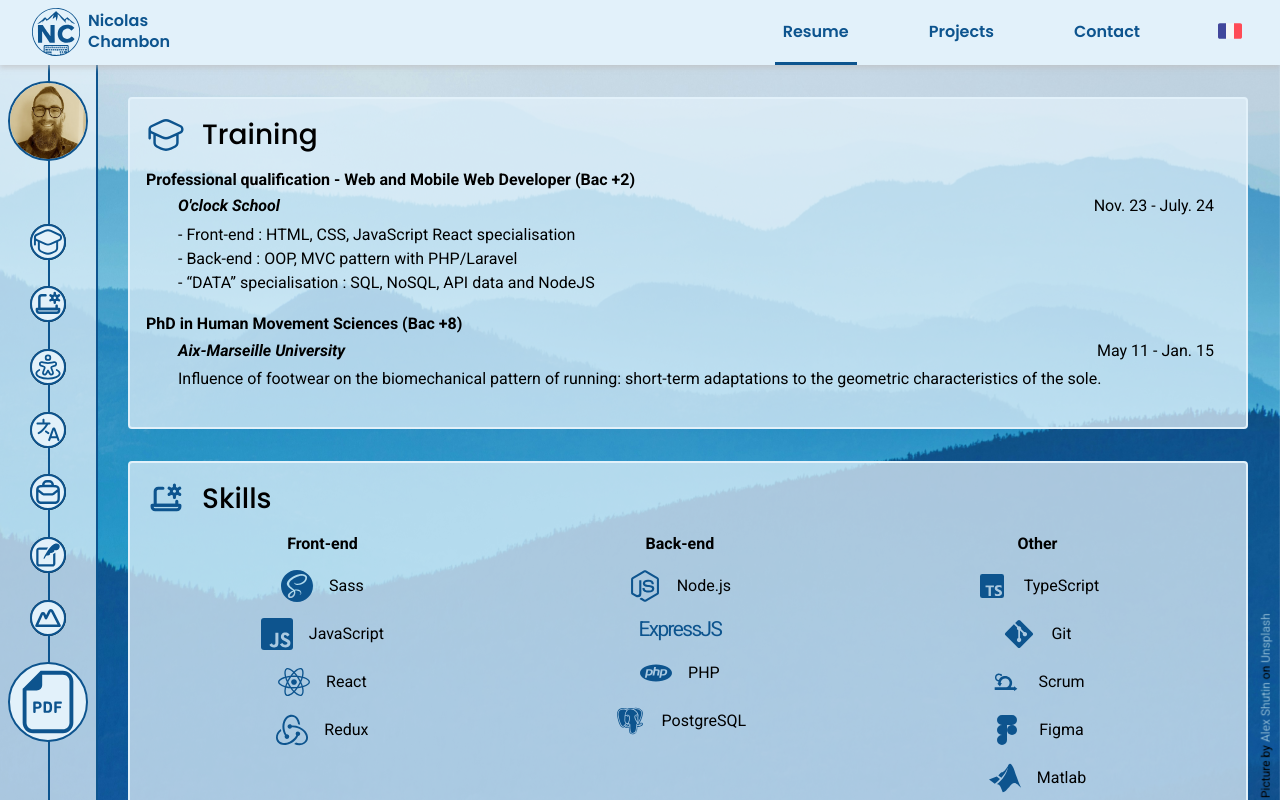
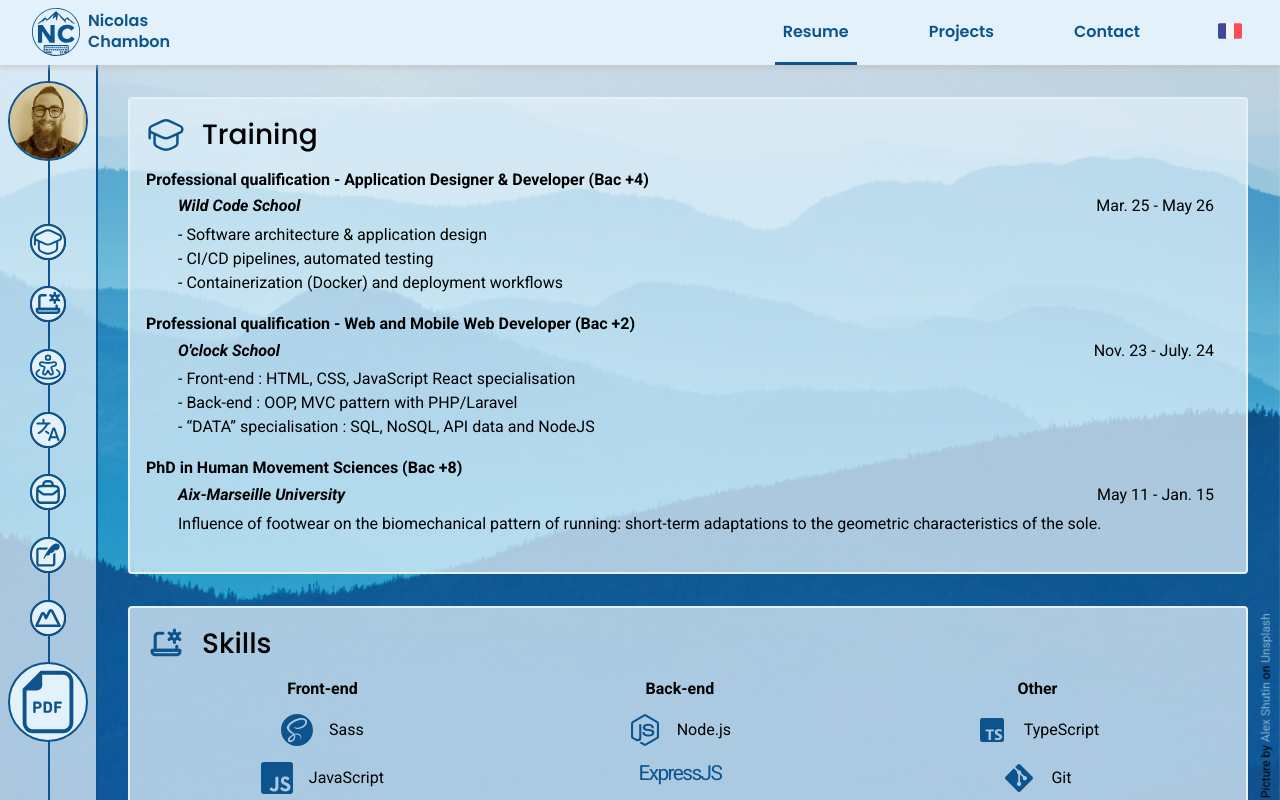
Before and after one commit to NicolasChambon/Portfolio-Nicolas-Chambon, a React (Vite) app: page /resume in a window 1280 px wide. Built offline with nearby package versions, Linux system fonts and the light colour scheme.

Commit message:
update resume

```diff
--- a/src/components/pages/Resume/ResumeMain/ResumeExperiences/ResumeExperiences.jsx
+++ b/src/components/pages/Resume/ResumeMain/ResumeExperiences/ResumeExperiences.jsx
@@ -22,6 +22,43 @@ const ResumeExperiences = () => {
       <div className="ResumeExperiences-item">
         <p className="ResumeExperiences-item-job">
           {language === 'en'
+            ? 'Fullstack Web Developer'
+            : 'Développeur Web Fullstack'}
+        </p>
+        <div className="ResumeExperiences-item-whereWhen">
+          <p className="ResumeExperiences-item-whereWhen-where">
+            {language === 'en' ? 'Remote/Paris' : 'À distance/Paris'}
+          </p>
+          <p className="ResumeExperiences-item-whereWhen-when">
+            {language === 'en' ? 'Feb. 25 - ...' : 'fév. 25 - ...'}
+          </p>
+        </div>
+        <ul className="ResumeExperiences-item-description">
+          <li className="ResumeExperiences-item-description-li">
+            {language === 'en'
+              ? '- Building features in a large-scale edtech platform'
+              : '- Développement de fonctionnalités dans une plateforme edtech à grande échelle'}
+          </li>
+          <li className="ResumeExperiences-item-description-li">
+            {language === 'en'
+              ? '- Technical owner on specific projects'
+              : '- Responsable technique sur des projets spécifiques'}
+          </li>
+          <li className="ResumeExperiences-item-description-li">
+            {language === 'en'
+              ? '- Rotating support duties, diagnosing & fixing production issues'
+              : '- Tâches de support en rotation, diagnostic et résolution des problèmes de production'}
+          </li>
+          <li className="ResumeExperiences-item-description-li">
+            {language === 'en'
+              ? '- Collaborating with product managers & designers'
+              : '- Collaboration avec les chefs de produit et les designers'}
+          </li>
+        </ul>
+      </div>
+      <div className="ResumeExperiences-item">
+        <p className="ResumeExperiences-item-job">
+          {language === 'en'
             ? 'Fullstack Web Developer Freelancer'
             : 'Développeur Web Fullstack en freelance'}
         </p>
@@ -30,7 +67,7 @@ const ResumeExperiences = () => {
             {language === 'en' ? 'Remote' : 'À distance'}
           </p>
           <p className="ResumeExperiences-item-whereWhen-when">
-            {language === 'en' ? 'Aug. 24 - ...' : 'août 24 - ...'}
+            {language === 'en' ? 'Aug. 24 - Dec.24' : 'août 24 - déc. 24'}
           </p>
         </div>
         <ul className="ResumeExperiences-item-description">
--- a/src/components/pages/Resume/ResumeMain/ResumeTraining/ResumeTraining.jsx
+++ b/src/components/pages/Resume/ResumeMain/ResumeTraining/ResumeTraining.jsx
@@ -18,6 +18,38 @@ const ResumeTraining = () => {
         <h3 className="ResumeTraining-title-text">
           {language === 'en' ? 'Training' : 'Formation'}
         </h3>
+      </div>
+      <div className="ResumeTraining-item">
+        <p className="ResumeTraining-item-diploma">
+          {language === 'en'
+            ? 'Professional qualification - Application Designer & Developer (Bac +4)'
+            : "Titre professionnel - Concepteur Développeur d'Applications (Bac +4)"}
+        </p>
+        <div className="ResumeTraining-item-whereWhen">
+          <p className="ResumeTraining-item-whereWhen-where">
+            {language === 'en' ? 'Wild Code School' : 'Wild Code School'}
+          </p>
+          <p className="ResumeTraining-item-whereWhen-when">
+            {language === 'en' ? 'Mar. 25 - May 26' : 'Mar. 25 - mai 26'}
+          </p>
+        </div>
+        <ul className="ResumeTraining-item-description">
+          <li className="ResumeTraining-item-description-li">
+            {language === 'en'
+              ? '- Software architecture & application design'
+              : "- Architecture logicielle & conception d'applications"}
+          </li>
+          <li className="ResumeTraining-item-description-li">
+            {language === 'en'
+              ? '- CI/CD pipelines, automated testing'
+              : '- CI/CD, tests automatisés'}
+          </li>
+          <li className="ResumeTraining-item-description-li">
+            {language === 'en'
+              ? '- Containerization (Docker) and deployment workflows'
+              : '- Containerisation (Docker) et workflows de déploiement'}
+          </li>
+        </ul>
       </div>
       <div className="ResumeTraining-item">
         <p className="ResumeTraining-item-diploma">
```
